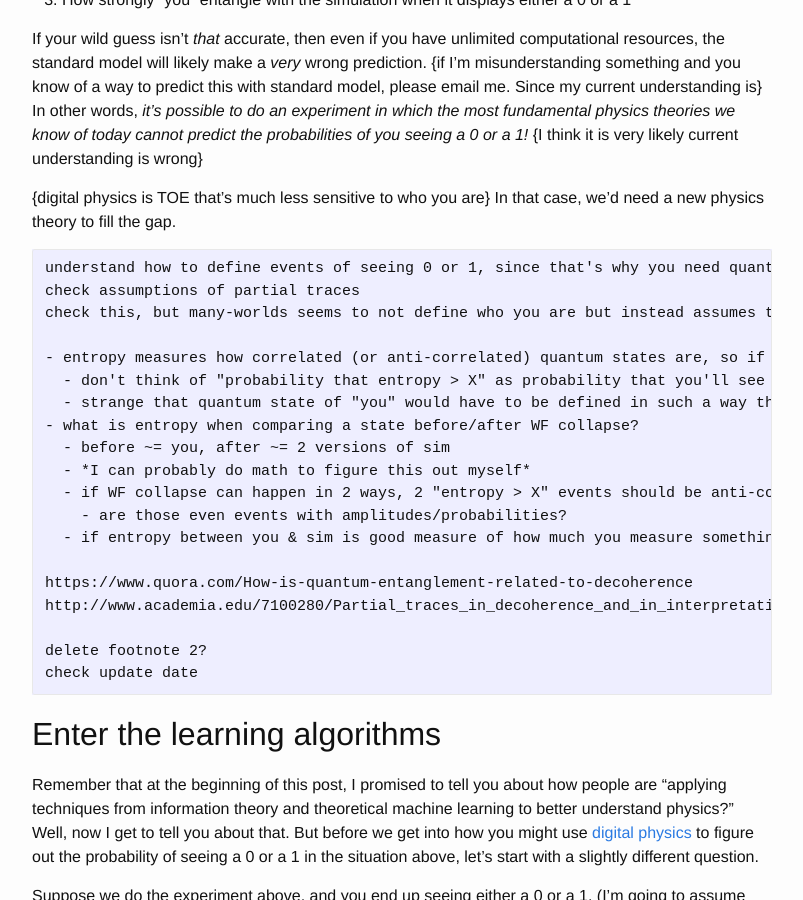
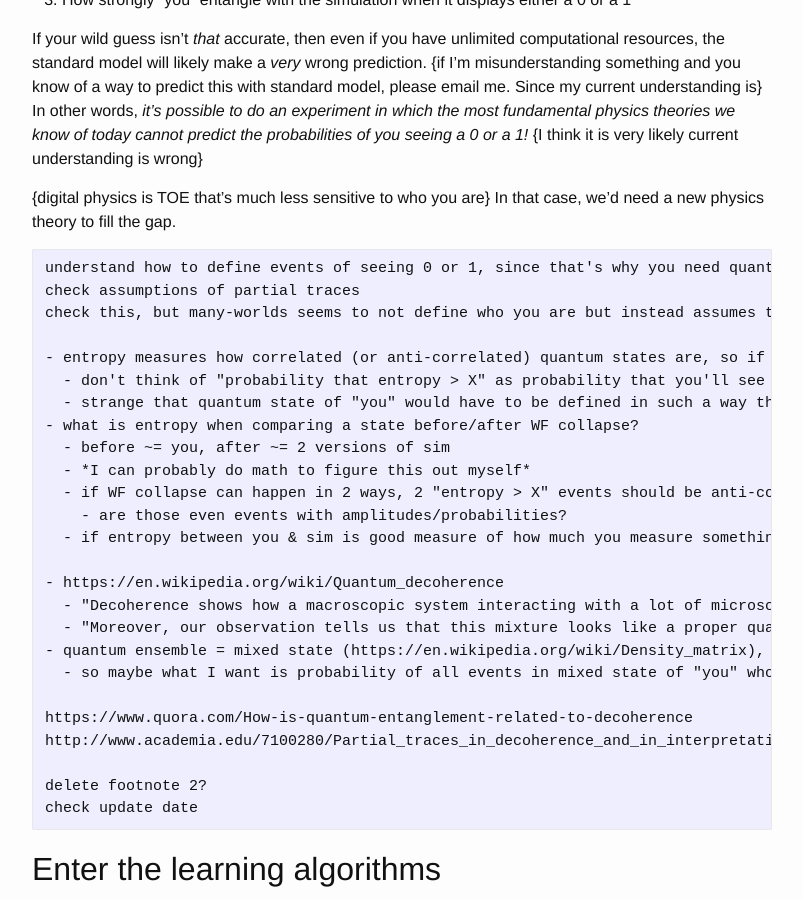
Before and after one commit to ad510/firstest-principle, a Jekyll site: the page built from _posts/2016-07-10-learning.md, in a window 1280 px wide and 900 px high, scrolled down 7699 px. Shown: the whole window, without its empty margins (238-1041 px from the left). Built offline with Jekyll 4.4.1, drawn with Linux system fonts in a browser that asks for light colours.

Commit message:
decoherence notes

```diff
--- a/_posts/2016-07-10-learning.md
+++ b/_posts/2016-07-10-learning.md
@@ -128,6 +128,12 @@ check this, but many-worlds seems to not define who you are but instead assumes
     - are those even events with amplitudes/probabilities?
   - if entropy between you & sim is good measure of how much you measure something in sim, then entropy between something & environment should be good measure of whether the something will "actually happen"
 
+- https://en.wikipedia.org/wiki/Quantum_decoherence
+  - "Decoherence shows how a macroscopic system interacting with a lot of microscopic systems (e.g. collisions with air molecules or photons) moves from being in a pure quantum state—which in general will be a coherent superposition (see Schrödinger's cat)—to being in an incoherent mixture of these states. The weighting of each outcome in the mixture in case of measurement is exactly that which gives the probabilities of the different results of such a measurement."
+  - "Moreover, our observation tells us that this mixture looks like a proper quantum ensemble in a measurement situation, as we observe that measurements lead to the "realization" of precisely one state in the "ensemble"."
+- quantum ensemble = mixed state (https://en.wikipedia.org/wiki/Density_matrix), so this basically says decoherence describes how pure state turns into mixed state, where mixed state probabilities are probabilities of alternative events happening
+  - so maybe what I want is probability of all events in mixed state of "you" whose entropy with version of sim is greater than cutoff value
+
 https://www.quora.com/How-is-quantum-entanglement-related-to-decoherence
 http://www.academia.edu/7100280/Partial_traces_in_decoherence_and_in_interpretation_What_do_reduced_states_refer_to
 
```
